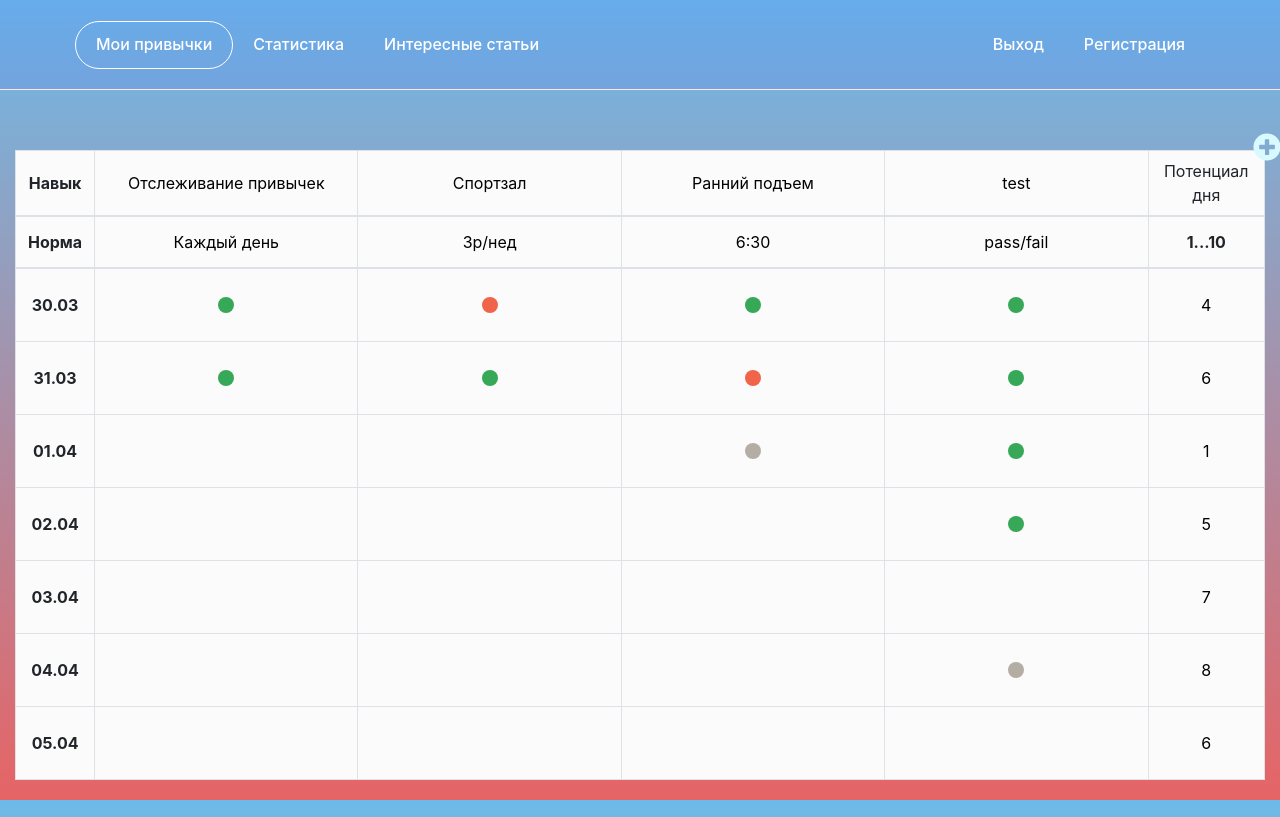
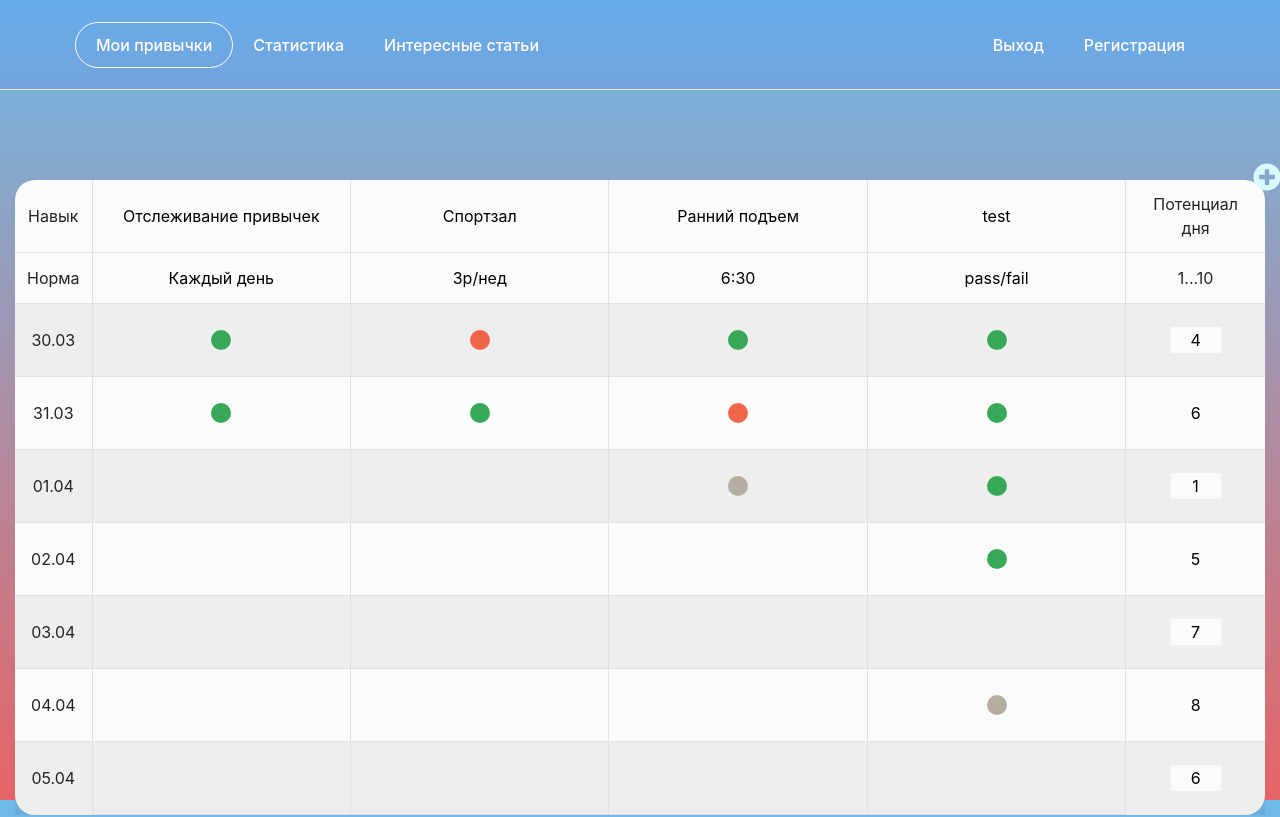
Before and after one commit to PickleDan/habits-tracker-app, a React (Create React App) app: page / in a window 1280 px wide. Shown: the top 817 px of the page. Built offline with nearby package versions, Linux system fonts and the light colour scheme.

Commit message:
add styles to Table

```diff
--- a/src/components/Main.js
+++ b/src/components/Main.js
@@ -1,13 +1,13 @@
 import React from "react";
 import { Header } from "./header/Header";
-import Table from "./Table";
+import MainTable from "./Table";
 import { Footer } from "../components/footer/Footer";
 
 export const Main = ({ habits, weekDays }) => {
     return (
         <>
             <Header />
-            <Table habits={habits} weekDays={weekDays} />
+            <MainTable habits={habits} weekDays={weekDays} />
             <Footer />
         </>
     );
--- a/src/components/Table.js
+++ b/src/components/Table.js
@@ -11,7 +11,8 @@ import { HabitMeasure } from "./habitMeasure/HabitMeasure";
 import { faPlusCircle } from "@fortawesome/free-solid-svg-icons";
 import { FontAwesomeIcon } from "@fortawesome/react-fontawesome";
 import Modal from "react-modal";
-import { Container } from "react-bootstrap";
+import { Container, Table } from "react-bootstrap";
+
 
 moment.locale("ru");
 
@@ -24,7 +25,7 @@ const dayNumberToDayName = {
     5: "SATURDAY",
     6: "SUNDAY",
 };
-const Table = ({ habits, weekDays }) => {
+const MainTable = ({ habits, weekDays }) => {
     const [habitsState, setHabitsState] = useState(habits);
 
     const [inputDayPotentialState, setInputDayPotentialState] = useState([
@@ -127,7 +128,6 @@ const Table = ({ habits, weekDays }) => {
     };
 
     const handleMeasureAcceptIcon = (newHabit) => {
-        console.log("new habbit is come", newHabit);
         if (newHabit.measure.length > 25 || newHabit.measure.length < 3) {
             alert(
                 "Вы ввели недопустимое значение, количество символов не должно превышать 25 и быть меньше 3. Ваши данные НЕ сохранятся."
@@ -217,7 +217,7 @@ const Table = ({ habits, weekDays }) => {
             bottom: "auto",
             marginRight: "-50%",
             transform: "translate(-50%, -50%)",
-            borderRadius: "10px",
+            borderRadius: "20px",
         },
     };
     Modal.setAppElement("#root");
@@ -268,7 +268,7 @@ const Table = ({ habits, weekDays }) => {
                             <input
                                 onChange={(e) => onChangeHabitMeasureModal(e)}
                                 placeholder="Введите норму привычки"
-                            ></input>
+                            />
                         </div>
                     </div>
                     <div className="modal-buttons">
@@ -287,20 +287,20 @@ const Table = ({ habits, weekDays }) => {
                 icon={faPlusCircle}
                 className="plusIcon"
             />
-            <table className="table table-bordered">
+            <Table striped bordered responsive>
                 <thead>
                     <tr>
-                        <th>Навык</th>
+                        <th className="thStyle">Навык</th>
 
                         {listOfHabitsNames}
 
-                        <td>Потенциал дня</td>
+                        <th className="thStyle">Потенциал дня</th>
                     </tr>
 
                     <tr>
-                        <th>Норма</th>
+                        <th className="thStyle">Норма</th>
                         {listOfMeasureValue}
-                        <th>1...10</th>
+                        <th className="thStyle">1...10</th>
                     </tr>
                 </thead>
                 <tbody>
@@ -322,7 +322,7 @@ const Table = ({ habits, weekDays }) => {
                                     />
                                 </td>
                             ))}
-                            <td>
+                            <th>
                                 <input
                                     type="number"
                                     className="day-patential-input"
@@ -335,14 +335,14 @@ const Table = ({ habits, weekDays }) => {
                                             dayOrderNumber
                                         )
                                     }
-                                ></input>
-                            </td>
+                                />
+                            </th>
                         </tr>
                     ))}
                 </tbody>
-            </table>
+            </Table>
         </Container>
     );
 };
 
-export default Table;
+export default MainTable;
--- a/src/components/habitMeasure/HabitMeasure.js
+++ b/src/components/habitMeasure/HabitMeasure.js
@@ -28,14 +28,14 @@ const HabitMeasure = ({ habit, handleAcceptIcon }) => {
     );
     return (
         <ClickAwayListener onClickAway={onClickAway}>
-            <th key={habit.id} onClick={() => setEditingMode(true)}>
+            <th className={HabitMeasureStyles.measureTh} key={habit.id} onClick={() => setEditingMode(true)}>
                 <form className={HabitMeasureStyles.habitMeasuringForm}>
                     <input
                         className="measuring-value-input"
                         value={inputState}
                         spellCheck="false"
                         onChange={(e) => setInputState(e.target.value)}
-                    ></input>
+                    />
                     <div
                         className={cn(HabitMeasureStyles.habitMeasuringButtons)}
                     >
--- a/src/components/habitMeasure/HabitMeasure.module.scss
+++ b/src/components/habitMeasure/HabitMeasure.module.scss
@@ -24,3 +24,6 @@
 .habitMeasuringIconCheck {
     color: $green-mark-color;
 }
+.measureTh{
+    border: 1px solid #dee2e6 !important;
+}
--- a/src/components/habitName/HabitName.js
+++ b/src/components/habitName/HabitName.js
@@ -36,14 +36,14 @@ const HabitName = ({ habit, handleAcceptIcon, onDeleteHabit }) => {
 
     return (
         <ClickAwayListener onClickAway={onClickAway}>
-            <th onClick={() => setEditingMode(true)}>
+            <th className={HabitNameStyles.nameTh} onClick={() => setEditingMode(true)}>
                 <form className={HabitNameStyles.habitNameForm}>
                     {editingMode && deleteHabit}
                     <input
                         className="habit-name-input"
                         value={inputState}
                         onChange={(e) => setInputState(e.target.value)}
-                    ></input>
+                    />
 
                     <div className={cn(HabitNameStyles.habitNameButtons)}>
                         {editingMode && icons}
--- a/src/components/habitName/HabitName.module.scss
+++ b/src/components/habitName/HabitName.module.scss
@@ -21,7 +21,6 @@
     color: $green-mark-color;
 }
 .deleteHabit {
-    color: $green-mark-color;
     position: absolute;
     left: 0;
     bottom: 0;
@@ -32,3 +31,8 @@
         color: red;
     }
 }
+.nameTh{
+    border-left: 1px solid #dee2e6 !important;
+    border-bottom: 1px solid #dee2e6 !important;
+    border-right: 1px solid #dee2e6 !important;
+}
--- a/src/components/header/Header.module.scss
+++ b/src/components/header/Header.module.scss
@@ -31,12 +31,11 @@
     padding: 0 60px;
 }
 .menuItem {
-    padding: 10px 20px 12px 20px;
+    padding: 10px 20px 10px 20px;
     color: #fff;
     cursor: pointer;
     font-weight: 500;
     font-size: 16px;
-    transition: 0.1 ease-in-out;
     &:hover {
         color: #fff;
     }
--- a/src/scss/App.scss
+++ b/src/scss/App.scss
@@ -10,7 +10,6 @@ input[type="number"]::-webkit-outer-spin-button {
 }
 button {
     padding: 0;
-    border: none;
     font: inherit;
     color: inherit;
     background-color: transparent;
@@ -21,11 +20,18 @@ button {
 .table-wrapper {
     position: relative;
     max-width: 1400px;
-    margin-top: 60px;
+    margin-top: 90px;
     margin-bottom: 60px;
     table {
         background: $background-table-color;
         padding: 0 100px;
+        border-radius: 20px;
+    }
+    tr {
+        border-bottom: 1px solid #dee2e6 !important;
+        &:last-child{
+            border-bottom: none !important;
+        }
     }
     td {
         padding: 0;
@@ -33,9 +39,15 @@ button {
         vertical-align: middle;
     }
     th {
+        border: none;
+        font-weight: normal;
         vertical-align: middle !important;
         text-align: center;
     }
+    .thStyle{
+        border-bottom: 1px solid #dee2e6 !important;
+    }
+
     .status-cell {
         .habit-status-container {
             width: 100%;
@@ -44,8 +56,8 @@ button {
             position: relative;
         }
         %mark {
-            width: 16px;
-            height: 16px;
+            width: 20px;
+            height: 20px;
             border-radius: 50%;
             position: absolute;
             top: 50%;
--- a/src/scss/index.scss
+++ b/src/scss/index.scss
@@ -11,6 +11,7 @@ html {
 }
 body {
     height: 100%;
+    overflow-x: hidden;
     margin: 0;
     padding: 0;
     background: -webkit-gradient(
```
Also changed, not shown: src/models/mocks/habit.js (+13 -1 lines), 1 other file (tests, documents, lock files or other folders).
